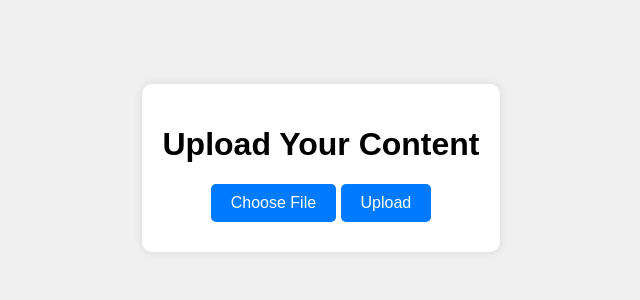
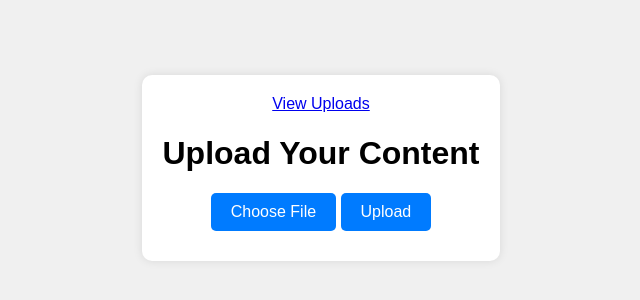
Before and after one commit to BTCapsule/pikamp, a plain HTML site: page main.html in a window 1280 px wide. Shown: the part 232-532 px from the top of the page, without its empty margins (319-959 px from the left). Drawn offline with Linux system fonts and the light colour scheme.

Commit message:
Update main.html

```diff
--- a/main.html
+++ b/main.html
@@ -63,6 +63,7 @@
 </head>
 <body>
     <div class="container">
+	<a href="/uploads">View Uploads</a>
         <h1>Upload Your Content</h1>
         <form id="upload-form" enctype="multipart/form-data">
             <label for="file-upload" class="upload-btn">Choose File</label>
```
